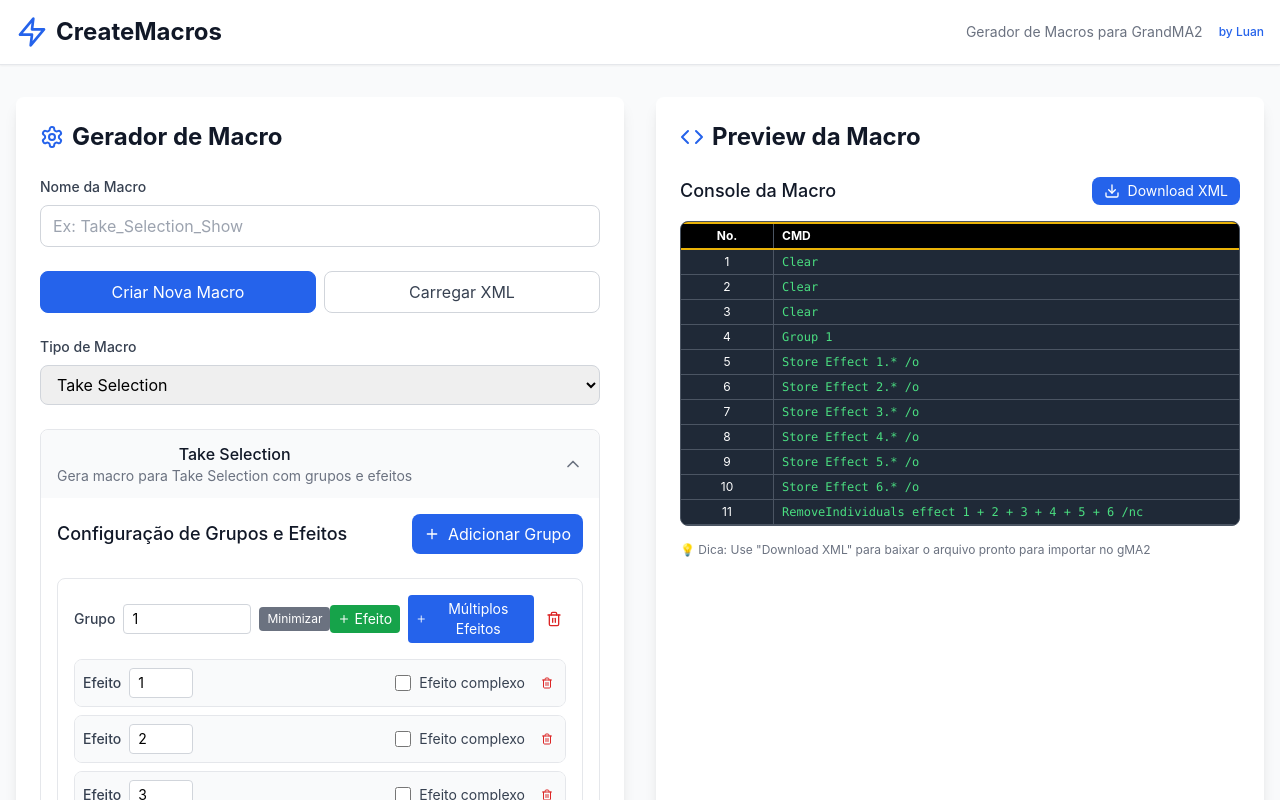
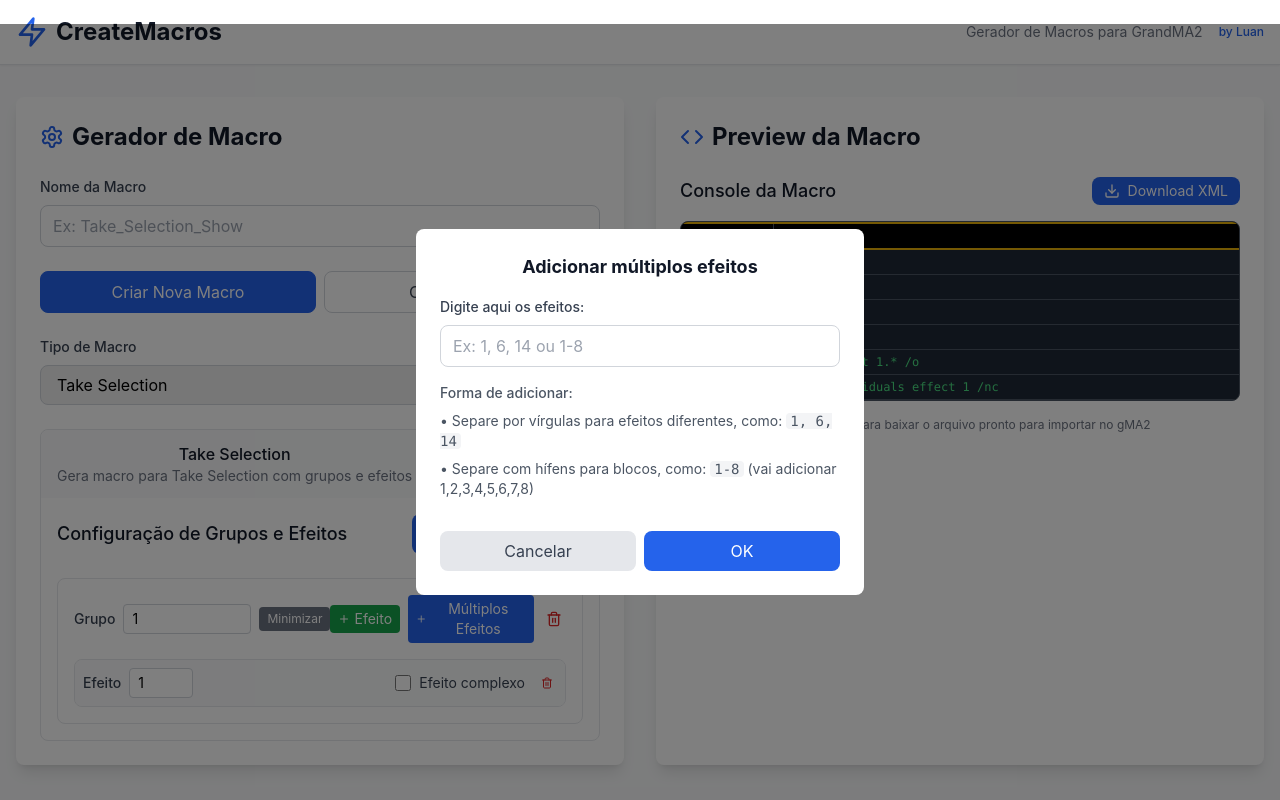
Before and after one commit to LuanGP/CreateMacros, a React (Vite) app: page / in a window 1280 px wide. Both pictures are taken after a click on the button "Múltiplos Efeitos". Shown: the top 800 px of the page. Built offline with nearby package versions, Linux system fonts and the light colour scheme.

Commit message:
Update TakeSelectionGenerator.jsx

```diff
--- a/src/components/generators/TakeSelectionGenerator.jsx
+++ b/src/components/generators/TakeSelectionGenerator.jsx
@@ -19,6 +19,9 @@ function TakeSelectionGenerator({ onMacroGenerated, initialGroups }) {
   const [invalidLines, setInvalidLines] = useState({})
   const [collapsedEffects, setCollapsedEffects] = useState({})
   const [collapsedGroups, setCollapsedGroups] = useState({})
+  const [showMultipleEffectsModal, setShowMultipleEffectsModal] = useState(false)
+  const [multipleEffectsInput, setMultipleEffectsInput] = useState('')
+  const [currentGroupId, setCurrentGroupId] = useState(null)
 
   // Carregar dados iniciais se fornecidos
   useEffect(() => {
@@ -155,41 +158,65 @@ function TakeSelectionGenerator({ onMacroGenerated, initialGroups }) {
     setNextEffectId(nextEffectId + 1)
   }
 
-  const addMultipleEffects = (groupId) => {
-    const group = groups.find(g => g.id === groupId)
 
-    // Encontrar o próximo número de efeito disponível
-    const allEffectNumbers = groups.flatMap(g => g.effects.map(e => e.effectNumber))
-    let nextAvailableNumber = 1
-    while (allEffectNumbers.includes(nextAvailableNumber)) {
-      nextAvailableNumber++
+
+  const processMultipleEffects = (input) => {
+    const effects = []
+    const parts = input.split(',').map(part => part.trim())
+
+    for (const part of parts) {
+      if (part.includes('-')) {
+        // Processar blocos (ex: 1-8)
+        const [start, end] = part.split('-').map(num => parseInt(num.trim()))
+        if (!isNaN(start) && !isNaN(end) && start <= end) {
+          for (let i = start; i <= end; i++) {
+            effects.push(i)
+          }
+        }
+      } else {
+        // Processar números individuais
+        const num = parseInt(part.trim())
+        if (!isNaN(num)) {
+          effects.push(num)
+        }
+      }
     }
 
-    // Adicionar 5 efeitos de uma vez
-    const newEffects = []
-    for (let i = 0; i < 5; i++) {
-      // Encontrar o próximo número disponível
-      while (allEffectNumbers.includes(nextAvailableNumber)) {
-        nextAvailableNumber++
-      }
+    return effects
+  }
 
-      newEffects.push({
-        id: nextEffectId + i,
-        effectNumber: nextAvailableNumber,
-        isComplex: false,
-        effectLines: []
-      })
+  const addMultipleEffectsFromModal = () => {
+    if (!currentGroupId || !multipleEffectsInput.trim()) return
 
-      allEffectNumbers.push(nextAvailableNumber)
-      nextAvailableNumber++
+    const effectNumbers = processMultipleEffects(multipleEffectsInput)
+    const allEffectNumbers = groups.flatMap(g => g.effects.map(e => e.effectNumber))
+
+    // Filtrar apenas números que não existem
+    const newEffectNumbers = effectNumbers.filter(num => !allEffectNumbers.includes(num))
+
+    if (newEffectNumbers.length === 0) {
+      alert('Todos os números de efeito já existem!')
+      return
     }
 
+    const newEffects = newEffectNumbers.map((effectNumber, index) => ({
+      id: nextEffectId + index,
+      effectNumber: effectNumber,
+      isComplex: false,
+      effectLines: []
+    }))
+
     setGroups(groups.map(group =>
-      group.id === groupId
+      group.id === currentGroupId
         ? { ...group, effects: [...group.effects, ...newEffects] }
         : group
     ))
-    setNextEffectId(nextEffectId + 5)
+    setNextEffectId(nextEffectId + newEffects.length)
+
+    // Limpar modal
+    setShowMultipleEffectsModal(false)
+    setMultipleEffectsInput('')
+    setCurrentGroupId(null)
   }
 
   const removeEffect = (groupId, effectId) => {
@@ -375,12 +402,16 @@ function TakeSelectionGenerator({ onMacroGenerated, initialGroups }) {
                   Efeito
                 </button>
                 <button
-                  onClick={() => addMultipleEffects(group.id)}
+                  onClick={() => {
+                    setCurrentGroupId(group.id)
+                    setShowMultipleEffectsModal(true)
+                  }}
                   className="flex items-center gap-1 px-2 py-1 text-sm bg-blue-600 text-white rounded hover:bg-blue-700 transition-colors"
                 >
                   <Plus className="w-3 h-3" />
                   Múltiplos Efeitos
                 </button>
+
                 <button
                   onClick={() => removeGroup(group.id)}
                   className="p-1 text-red-600 hover:text-red-700 transition-colors"
@@ -543,6 +574,57 @@ function TakeSelectionGenerator({ onMacroGenerated, initialGroups }) {
           <p>Nenhum grupo configurado. Adicione um grupo para começar.</p>
         </div>
       )}
+
+      {/* Modal para múltiplos efeitos */}
+      {showMultipleEffectsModal && (
+        <div className="fixed inset-0 bg-black bg-opacity-50 flex items-center justify-center z-50">
+          <div className="bg-white rounded-lg p-6 max-w-md w-full mx-4">
+            <h3 className="text-lg font-bold text-gray-900 mb-4 text-center">
+              Adicionar múltiplos efeitos
+            </h3>
+
+            <div className="space-y-4">
+              <div>
+                <label className="block text-sm font-medium text-gray-700 mb-2">
+                  Digite aqui os efeitos:
+                </label>
+                <input
+                  type="text"
+                  value={multipleEffectsInput}
+                  onChange={(e) => setMultipleEffectsInput(e.target.value)}
+                  placeholder="Ex: 1, 6, 14 ou 1-8"
+                  className="w-full px-3 py-2 border border-gray-300 rounded-lg focus:ring-2 focus:ring-primary-500 focus:border-primary-500"
+                />
+              </div>
+
+              <div className="text-sm text-gray-600 space-y-2">
+                <p className="font-medium">Forma de adicionar:</p>
+                <p>• Separe por vírgulas para efeitos diferentes, como: <code className="bg-gray-100 px-1 rounded">1, 6, 14</code></p>
+                <p>• Separe com hífens para blocos, como: <code className="bg-gray-100 px-1 rounded">1-8</code> (vai adicionar 1,2,3,4,5,6,7,8)</p>
+              </div>
+
+              <div className="flex gap-2 pt-4">
+                <button
+                  onClick={() => {
+                    setShowMultipleEffectsModal(false)
+                    setMultipleEffectsInput('')
+                    setCurrentGroupId(null)
+                  }}
+                  className="flex-1 px-4 py-2 text-gray-700 bg-gray-200 rounded-lg hover:bg-gray-300 transition-colors"
+                >
+                  Cancelar
+                </button>
+                <button
+                  onClick={addMultipleEffectsFromModal}
+                  className="flex-1 px-4 py-2 bg-primary-600 text-white rounded-lg hover:bg-primary-700 transition-colors"
+                >
+                  OK
+                </button>
+              </div>
+            </div>
+          </div>
+        </div>
+      )}
     </div>
   )
 }
```
